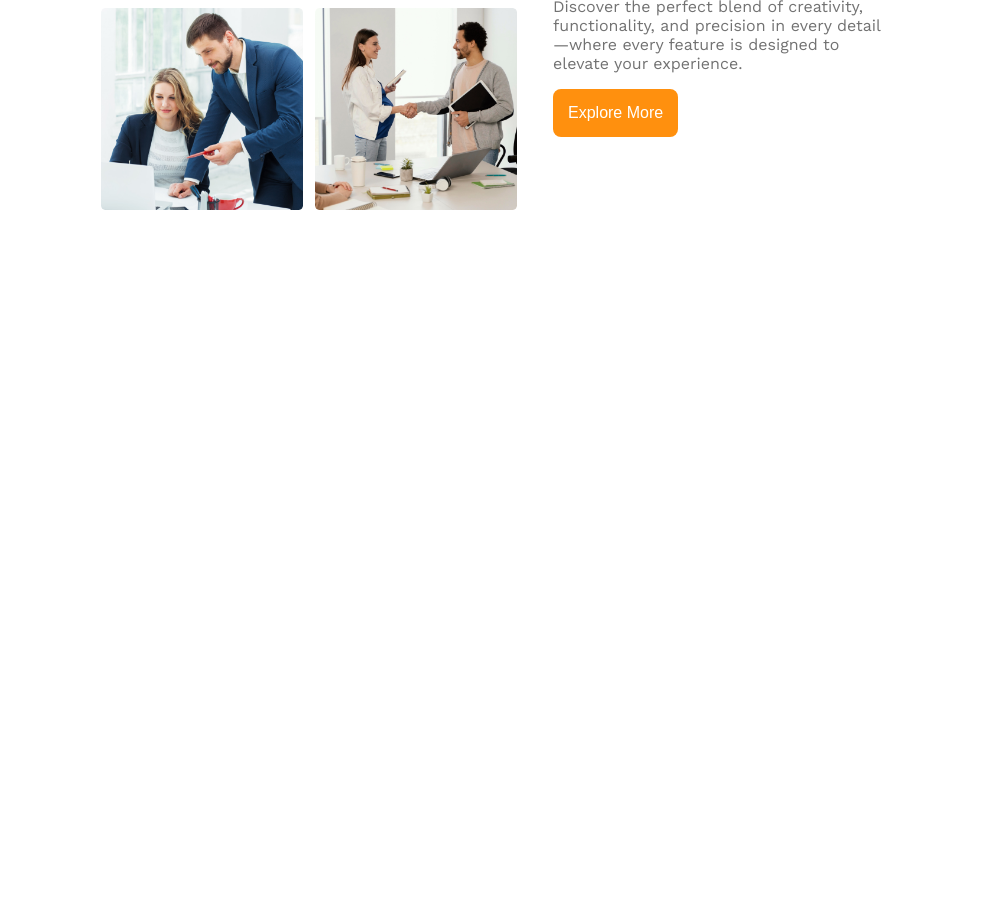
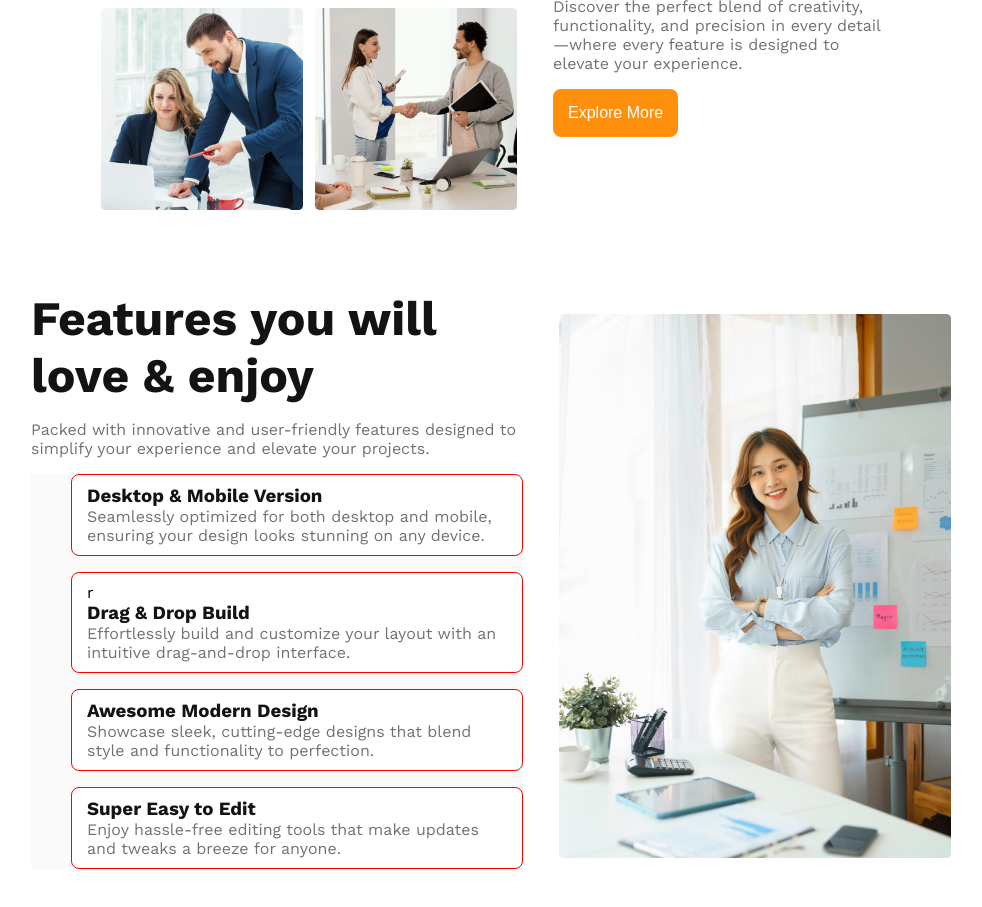
Before and after one commit to nishatjahan62/g3-architects, a plain HTML site: page index.html in a window 1280 px wide. Shown: the part 1179-2086 px from the top of the page, without its empty margins (149-1131 px from the left). Before the commit the page ends 1469 px from the top, so only its background shows below. Drawn offline with nearby package versions, Linux system fonts and the light colour scheme.

Commit message:
added the feature section

```diff
--- a/index.html
+++ b/index.html
@@ -49,6 +49,31 @@
                 <button class="btn group-btn">Explore More</button>
             </div>
         </section>
+        <section class="feature-section">
+            <div class="feature-description">
+                <h2 class="feature-title dark1">
+                    Features you will love & enjoy
+                </h2>
+                <p class="feature-text dark3">Packed with innovative and user-friendly features designed to simplify your experience and elevate your projects.</p>
+                <ul class="features-list ">
+                    <li class="features"><h3 class="feature-list-title dark1">Desktop & Mobile Version
+                    </h3><p class="feature-list-text dark3">Seamlessly optimized for both desktop and mobile, ensuring your design looks stunning on any device.
+                    </p></li>
+                    <li class="features">r
+                        <h3 class="feature-list-title dark1">
+                            Drag & Drop Build
+                    </h3><p class="feature-list-text dark3">Effortlessly build and customize your layout with an intuitive drag-and-drop interface.</p></li>
+                    <li class="features"><h3 class="feature-list-title dark1"> Awesome Modern Design
+                    </h3><p class="feature-list-text dark3">Showcase sleek, cutting-edge designs that blend style and functionality to perfection.</p></li>
+                    <li class="features"><h3 class="feature-list-title dark1">
+                        Super Easy to Edit
+                    </h3><p class="feature-list-text dark3">Enjoy hassle-free editing tools that make updates and tweaks a breeze for anyone.</p></li>
+                </ul>
+            </div>
+            <div>
+                <img class="feature-img" src="images/architect.png" alt="">
+            </div>
+        </section>
 
     </main>
     <footer>
--- a/styles/style.css
+++ b/styles/style.css
@@ -9,7 +9,6 @@
   font-style: normal;
 }
 
-/* sared style */
 /* colors */
 .dark1{
 color:#131313 ;
@@ -123,6 +122,49 @@ nav>ul>li>a{
   font-size: 16px;
   padding: 10px 15px;
 }
+.feature-section{
+  display: flex;
+  justify-content: center;
+  align-items: center;
+  margin: 80px 180px ;
+  gap: 36px;
+}
+.feature-img{
+  max-width: 100%;
+}
+.feature-description{
+
+}
+.feature-title{
+  font-size: 48px;
+  font-weight: bold;
+  padding-bottom: 16px;
+}
+.feature-text{
+  font-size: 16px;
+    font-weight: regular;
+    padding-bottom: 16px;
+}
+.features-list{
+  background-color: #FAFAFA;
+  list-style: none;
+}
+.features{
+  border: 1px solid red;
+  border-radius: 8px;
+  margin-bottom: 16px;
+  background-color: #FFFFFF;
+  padding: 10px 15px;
+}
+.feature-list-title {
+  font-size: ;
+  font-weight: ;
+}
+.feature-list-text{
+  font-size: 16px;
+    font-weight: regular;
+}
+
 
 @media screen and (max-width: 576px){
   nav{
@@ -173,4 +215,5 @@ nav>ul>li>a{
   padding: 10px;
   padding-top: 0;
 }
+
 }
```
